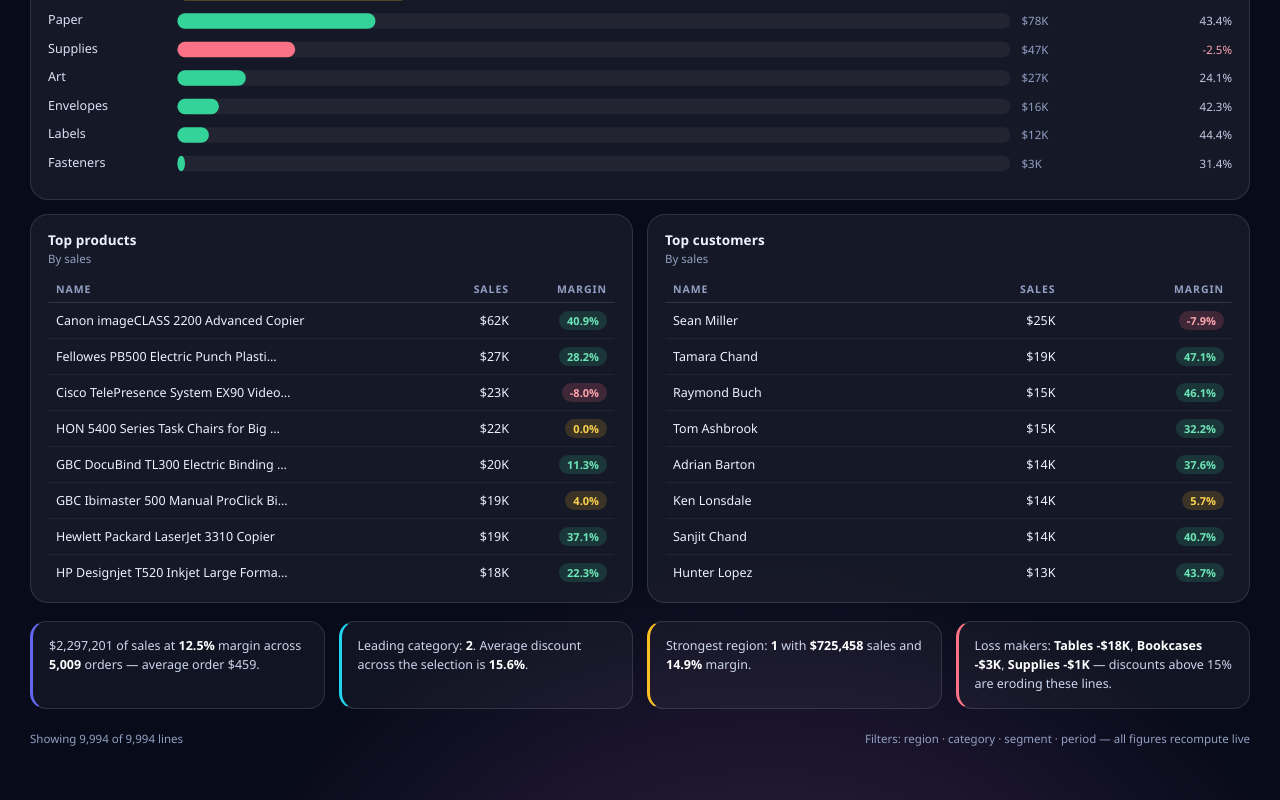
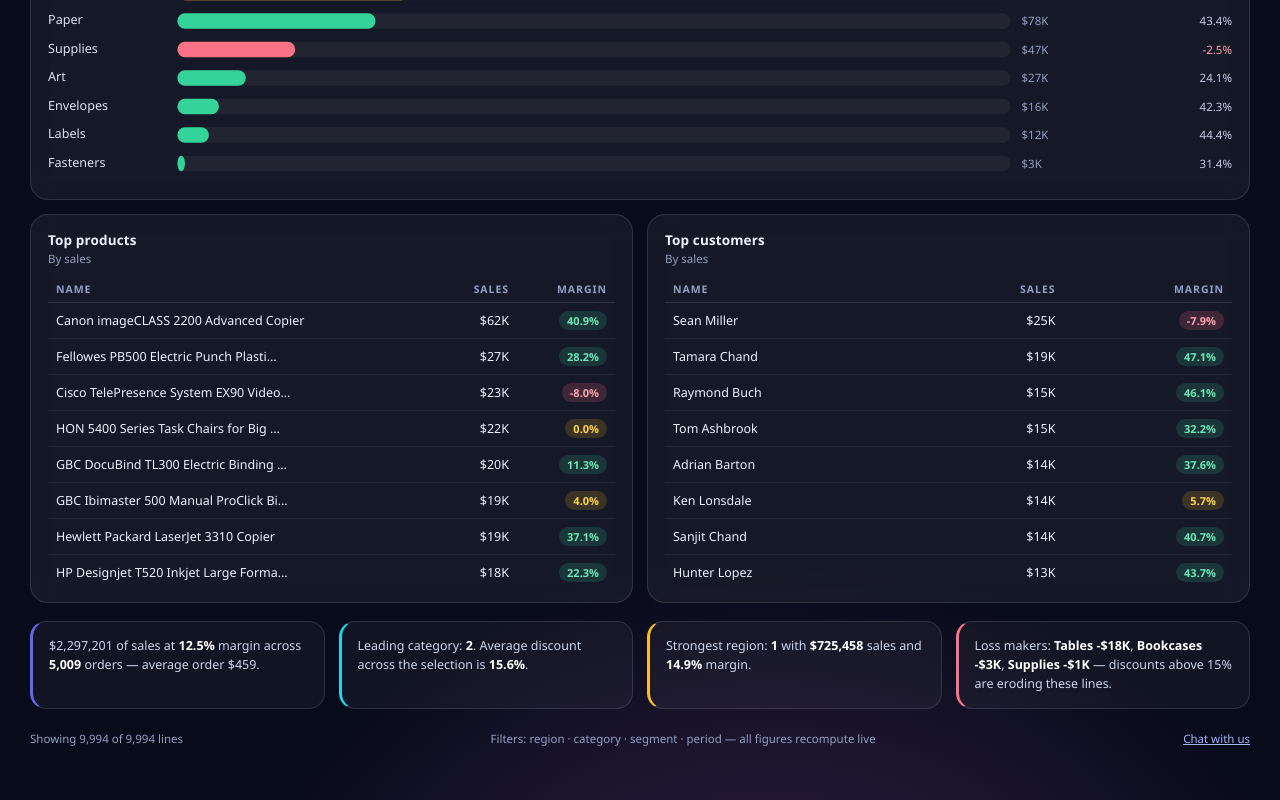
Before and after one commit to anuradhanpgc-bit/aicwcreaotest3, a plain HTML site: page index.html in a window 1280 px wide. Shown: the part 1633-2433 px from the top of the page. Drawn offline with Linux system fonts and the light colour scheme.

Commit message:
Add chat link to footer in index.html

```diff
--- a/index.html
+++ b/index.html
@@ -162,6 +162,7 @@
   <footer>
     <span id="footLeft"></span>
     <span>Filters: region · category · segment · period — all figures recompute live</span>
+ <a href="https://vdk-viber-runtime-prod.bot.botpress.host/edge/?botId=1b7099bc-7f78-4bfb-a22e-cc92daec007f" target="_blank" style="color:#A5B4FC">Chat with us</a>
   </footer>
 </div>
 <div class="tip" id="tip"></div>
```
